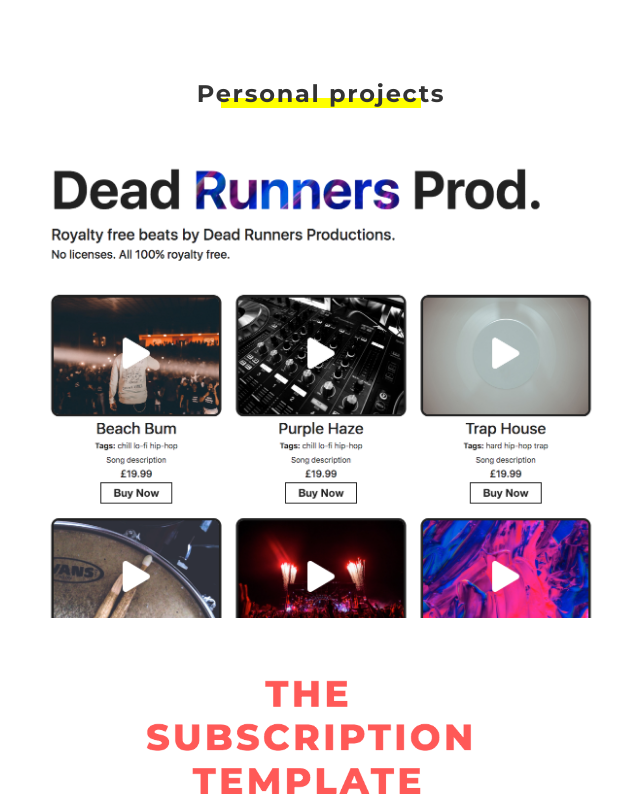
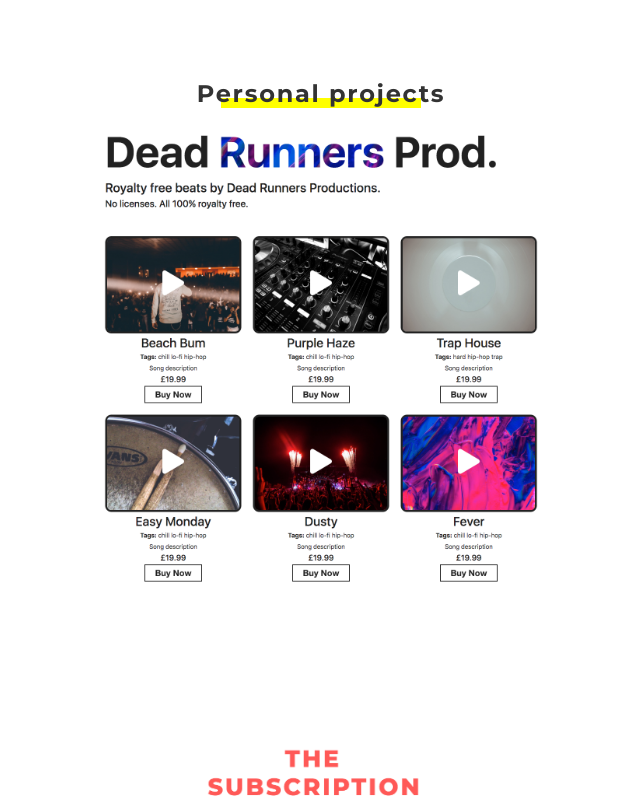
Before and after one commit to tjallen27/Portfolio, a React (Create React App) app: page / in a window 1280 px wide. Shown: the part 669-1467 px from the top of the page, without its empty margins (319-959 px from the left). Built offline with nearby package versions, Linux system fonts and the light colour scheme.

Commit message:
heroku commit

```diff
--- a/src/App.css
+++ b/src/App.css
@@ -64,15 +64,16 @@ li {
 }
 .projects li div {
   height: 500px;
-  background-size: cover;
-  background-position: top;
+  background-size: 80%;
+  background-position: center;
+  background-repeat: no-repeat;
 }
 .socialLinks ul,
 .skillsList ul,
 .contact ul {
   text-align: center;
 }
-.socialLinks li ,
+.socialLinks li,
 .skillsList li,
 .contact li {
   display: inline-block;
@@ -82,7 +83,6 @@ li {
 .socialLinks li a {
   text-decoration: none;
   color: #333;
-
 }
 .contact li {
   font-size: 1.5em;
@@ -91,7 +91,7 @@ li {
 .contact li a {
   background-color: none;
   color: #333;
-  padding: .5em;
+  padding: 0.5em;
   text-decoration: none;
   font-weight: bold;
 }
```
